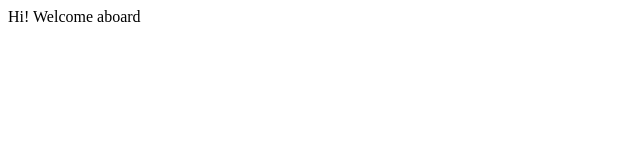
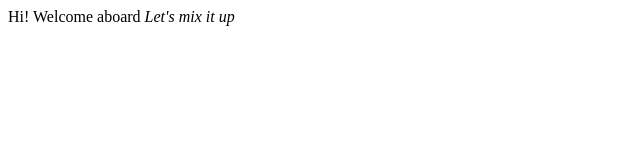
Before and after one commit to krishnamodi2000/PST, a plain HTML site: page index.html in a window 1280 px wide. Shown: the whole page, without its empty margins (0-640 px from the left). Drawn offline with Linux system fonts and the light colour scheme.

Commit message:
Update index.html

```diff
--- a/index.html
+++ b/index.html
@@ -4,4 +4,5 @@
 </head>
 <body>
     Hi! Welcome aboard
+    <i> Let's mix it up </i>
 </body>
```
